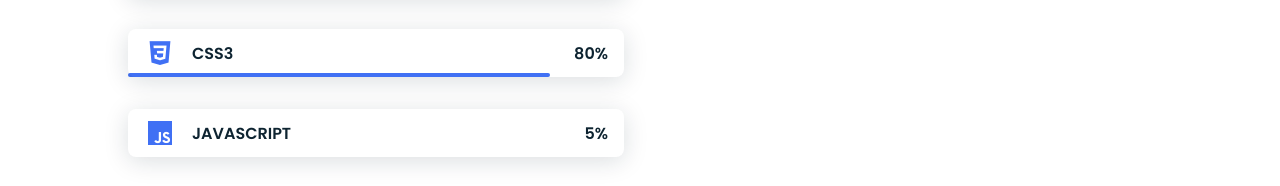
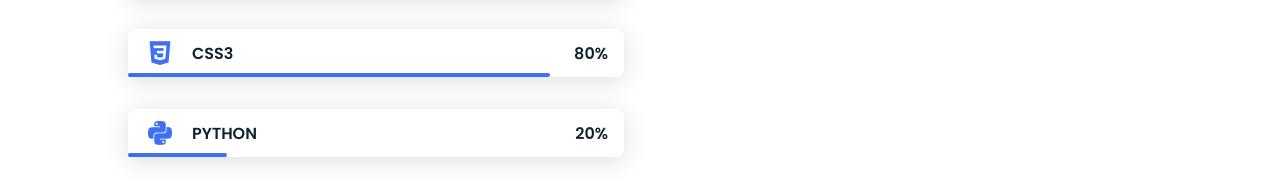
Before and after one commit to thontaxx/portfolio, a plain HTML site: page index.html in a window 1280 px wide. Shown: the part 1712-1898 px from the top of the page. Drawn offline with nearby package versions, Linux system fonts and the light colour scheme.

Commit message:
Update index.html

```diff
--- a/index.html
+++ b/index.html
@@ -107,14 +107,14 @@
                         </div>
                         <div class="skills__data">
                             <div class="skills__names">
-                                <i class='bx bxl-javascript skills__icon' ></i>
-                                <span class="skills__name">JAVASCRIPT</span>
+                                <i class='bx bxl-python skills__icon' ></i>
+                                <span class="skills__name">PYTHON</span>
                             </div>
-                            <div class="skills__bar skills__js">
+                            <div class="skills__bar skills__python">
 
                             </div>
                             <div>
-                                <span class="skills__percentage">5%</span>
+                                <span class="skills__percentage">20%</span>
                             </div>
                         </div>
 
```
